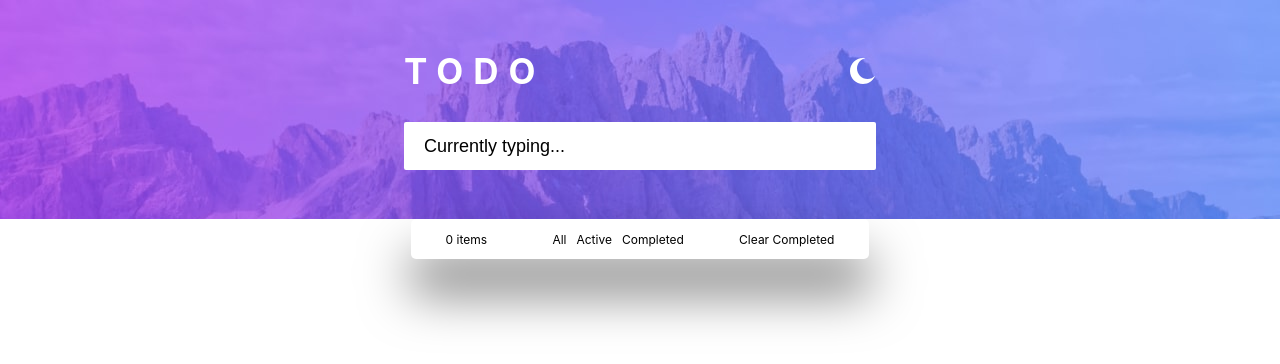
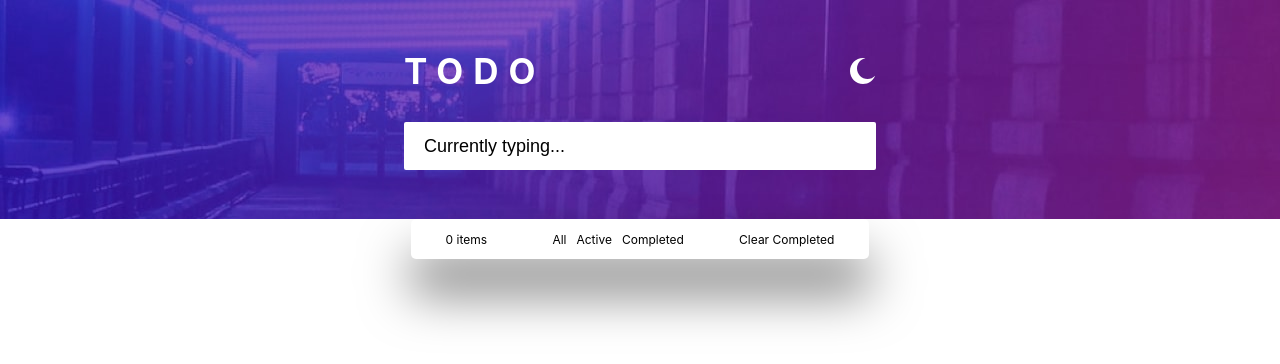
Before and after one commit to vishwanath-codilar/To_do_list, a React (Create React App) app: page / in a window 1280 px wide. Shown: the top 364 px of the page. Built offline with nearby package versions, Linux system fonts and the light colour scheme.

Commit message:
css change

```diff
--- a/src/style/to_do_list.css
+++ b/src/style/to_do_list.css
@@ -16,7 +16,7 @@
     padding-top: 50px;
 }
 .Theme{
-    background-image: url(../images/bg-desktop-light.jpg);
+    background-image: url(../images/bg-desktop-dark.jpg);
     height: 13.7rem;
     font-weight: 700;
     text-align: center;
```
